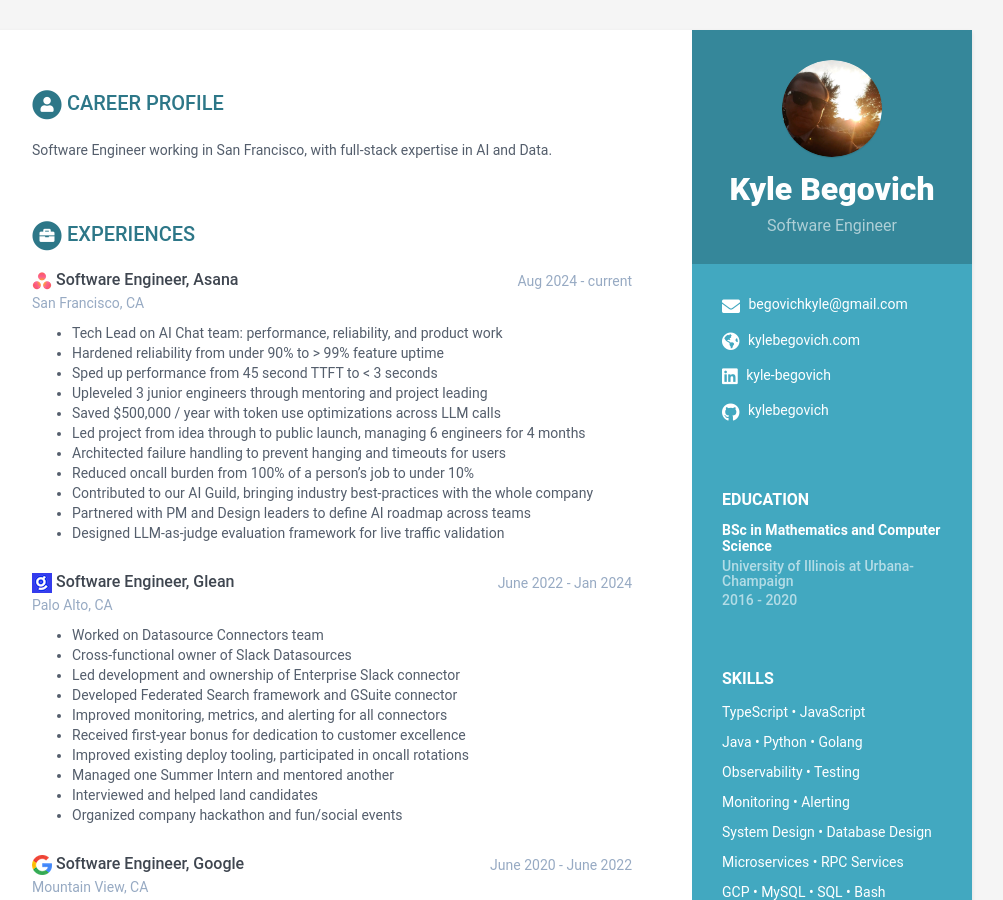
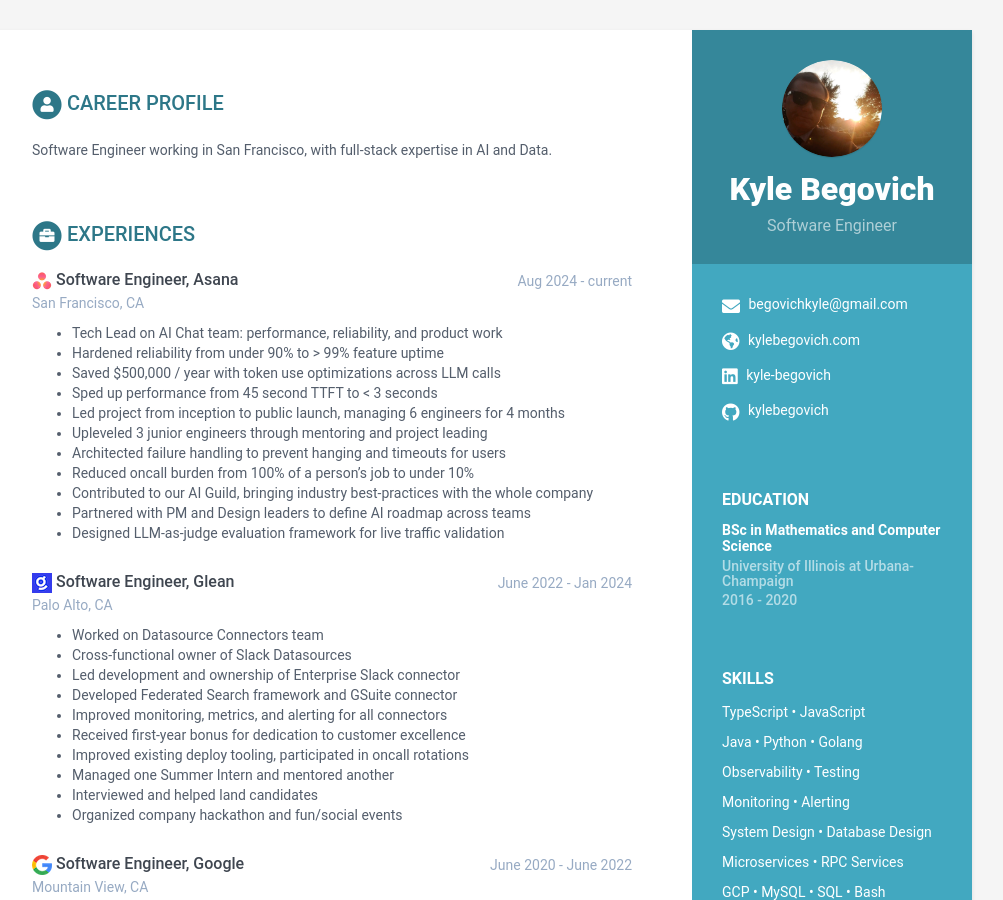
Before and after one commit to kylebegovich/kylebegovich.github.io, a Jekyll site: the page built from index.html, in a window 1280 px wide and 900 px high. Shown: the whole window, without its empty margins (168-1171 px from the left). Built offline with Jekyll 4.4.1, drawn with Linux system fonts in a browser that asks for light colours.

Commit message:
fix data

```diff
--- a/_data/data.yml
+++ b/_data/data.yml
@@ -74,10 +74,10 @@
       details: |
           - Tech Lead on AI Chat team: performance, reliability, and product work
           - Hardened reliability from under 90% to > 99% feature uptime
+          - Saved $500,000 / year with token use optimizations across LLM calls
           - Sped up performance from 45 second TTFT to < 3 seconds
+          - Led project from inception to public launch, managing 6 engineers for 4 months
           - Upleveled 3 junior engineers through mentoring and project leading
-          - Saved $500,000 / year with token use optimizations across LLM calls
-          - Led project from idea through to public launch, managing 6 engineers for 4 months
           - Architected failure handling to prevent hanging and timeouts for users
           - Reduced oncall burden from 100% of a person's job to under 10%
           - Contributed to our AI Guild, bringing industry best-practices with the whole company
```
Also changed, not shown: 3 other files.
